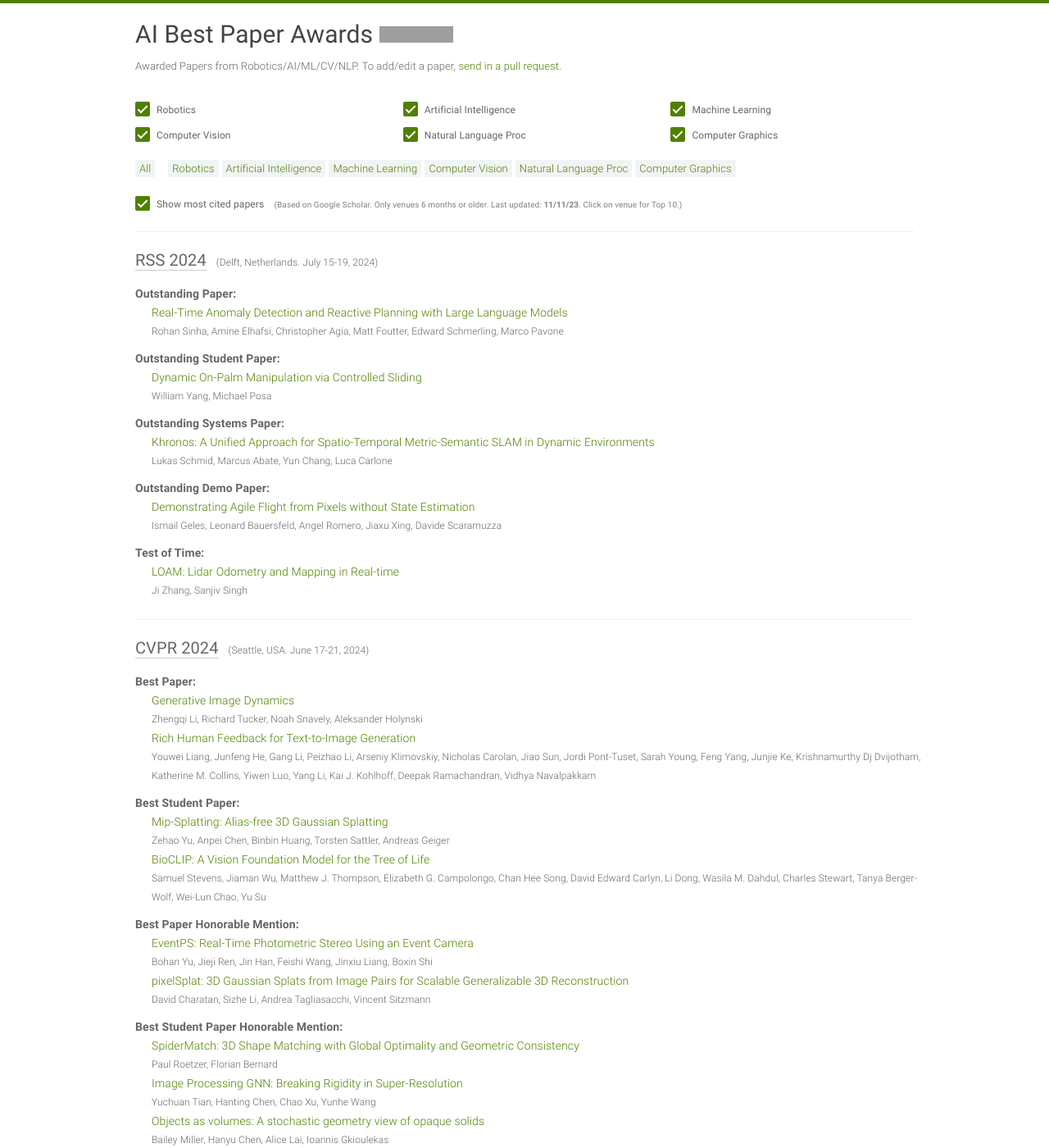
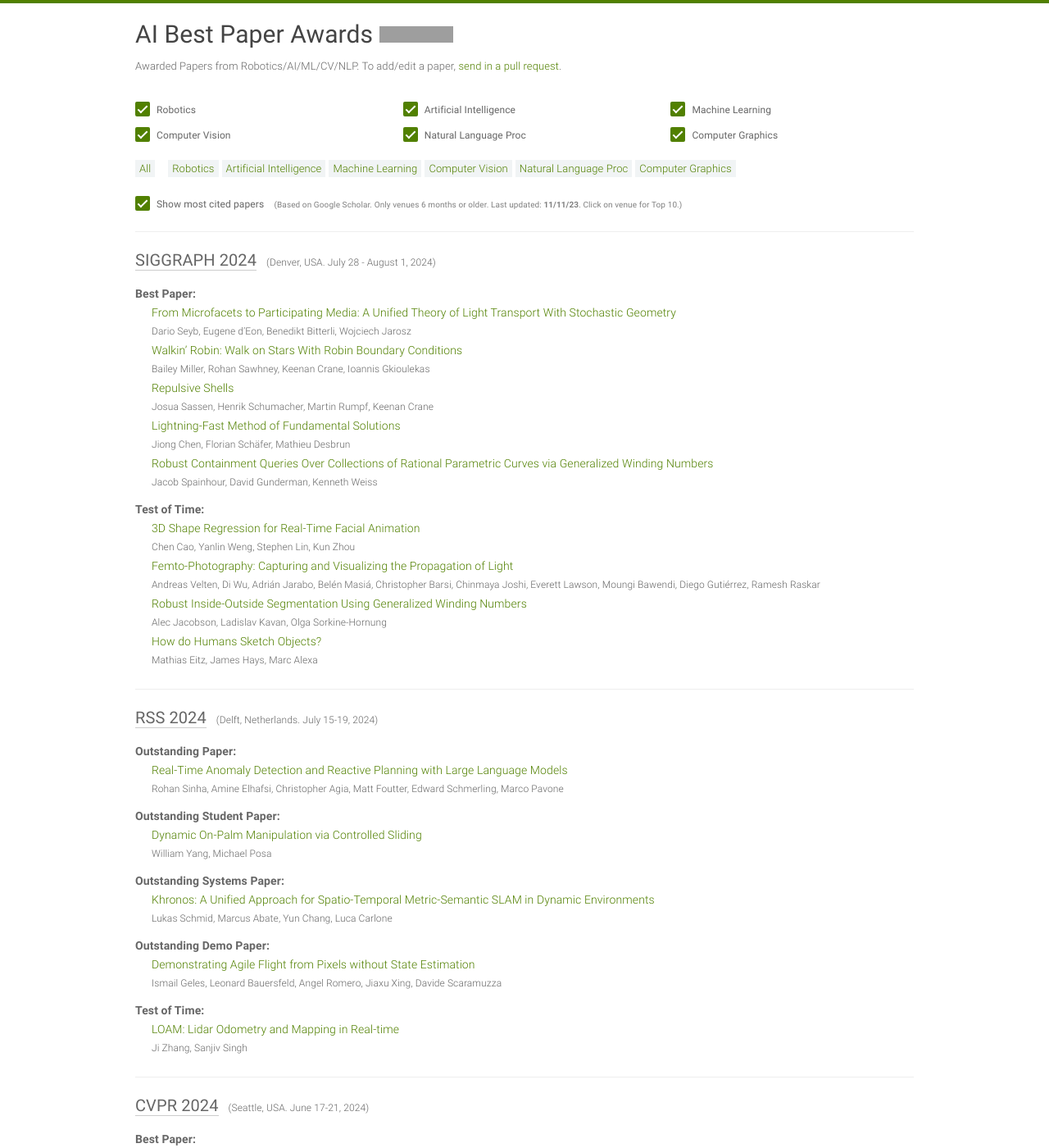
Before and after one commit to clemense/ai-bestpapers, a Jekyll site: the page built from index.html, in a window 1280 px wide and 1400 px high. Shown: the whole window at 82% size. Built offline with Jekyll 4.4.1, drawn with Linux system fonts in a browser that asks for light colours; some of the changed text lies outside the part shown; grey boxes are pictures that could not be loaded.

Commit message:
Add SIGGRAPH 2024

```diff
--- a/_data/papers.yml
+++ b/_data/papers.yml
@@ -1,4 +1,59 @@
 ---
+
+- venue: SIGGRAPH
+  year: 2024
+  awards:
+  - award: Best Paper
+    title: 'From Microfacets to Participating Media: A Unified Theory of Light Transport
+      With Stochastic Geometry'
+    author: Dario Seyb, Eugene d’Eon, Benedikt Bitterli, Wojciech Jarosz
+    link: https://dl.acm.org/doi/10.1145/3658121
+    source: https://blog.siggraph.org/2024/06/siggraph-2024-technical-papers-awards-best-papers-honorable-mentions-and-test-of-time.html/
+  - award: Best Paper
+    title: 'Walkin’ Robin: Walk on Stars With Robin Boundary Conditions'
+    author: Bailey Miller, Rohan Sawhney, Keenan Crane, Ioannis Gkioulekas
+    link: https://dl.acm.org/doi/10.1145/3658153
+    source: https://blog.siggraph.org/2024/06/siggraph-2024-technical-papers-awards-best-papers-honorable-mentions-and-test-of-time.html/
+  - award: Best Paper
+    title: Repulsive Shells
+    author: Josua Sassen, Henrik Schumacher, Martin Rumpf, Keenan Crane
+    link: https://dl.acm.org/doi/10.1145/3658174
+    source: https://blog.siggraph.org/2024/06/siggraph-2024-technical-papers-awards-best-papers-honorable-mentions-and-test-of-time.html/
+  - award: Best Paper
+    title: Lightning-Fast Method of Fundamental Solutions
+    author: Jiong Chen, Florian Schäfer, Mathieu Desbrun
+    link: https://dl.acm.org/doi/10.1145/3658199
+    source: https://blog.siggraph.org/2024/06/siggraph-2024-technical-papers-awards-best-papers-honorable-mentions-and-test-of-time.html/
+  - award: Best Paper
+    title: Robust Containment Queries Over Collections of Rational Parametric Curves
+      via Generalized Winding Numbers
+    author: Jacob Spainhour, David Gunderman, Kenneth Weiss
+    link: https://dl.acm.org/doi/10.1145/3658228
+    source: https://blog.siggraph.org/2024/06/siggraph-2024-technical-papers-awards-best-papers-honorable-mentions-and-test-of-time.html/
+  - award: Test of Time
+    title: 3D Shape Regression for Real-Time Facial Animation
+    author: Chen Cao, Yanlin Weng, Stephen Lin, Kun Zhou
+    link: https://dl.acm.org/doi/10.1145/2461912.2462012
+    source: https://blog.siggraph.org/2024/06/siggraph-2024-technical-papers-awards-best-papers-honorable-mentions-and-test-of-time.html/
+  - award: Test of Time
+    title: 'Femto-Photography: Capturing and Visualizing the Propagation of Light'
+    author: Andreas Velten, Di Wu, Adrián Jarabo, Belén Masiá, Christopher Barsi,
+      Chinmaya Joshi, Everett Lawson, Moungi Bawendi, Diego Gutiérrez, Ramesh Raskar
+    link: https://dl.acm.org/doi/10.1145/2461912.2461928
+    source: https://blog.siggraph.org/2024/06/siggraph-2024-technical-papers-awards-best-papers-honorable-mentions-and-test-of-time.html/
+  - award: Test of Time
+    title: Robust Inside-Outside Segmentation Using Generalized Winding Numbers
+    author: Alec Jacobson, Ladislav Kavan, Olga Sorkine-Hornung
+    link: https://dl.acm.org/doi/10.1145/2461912.2461916
+    source: https://blog.siggraph.org/2024/06/siggraph-2024-technical-papers-awards-best-papers-honorable-mentions-and-test-of-time.html/
+  - award: Test of Time
+    title: How do Humans Sketch Objects?
+    author: Mathias Eitz, James Hays, Marc Alexa
+    link: https://dl.acm.org/doi/10.1145/2185520.2185540
+    source: https://blog.siggraph.org/2024/06/siggraph-2024-technical-papers-awards-best-papers-honorable-mentions-and-test-of-time.html/
+  place: Denver, USA
+  date: July 28 - August 1, 2024
+  sub: CG
 
 - venue: RSS
   year: 2024
@@ -190,7 +245,7 @@
     author: Haochen Yong, Fukang Xu, Chenfei Li, Han Ding, Zhigang Wu
     source: https://2024.ieee-icra.org/awards-and-finalists/
   place: Yokohama, Japan
-  date: May 13 - May 17, 2024
+  date: May 13-17, 2024
   sub: RO
 
 - venue: 3DV
```
